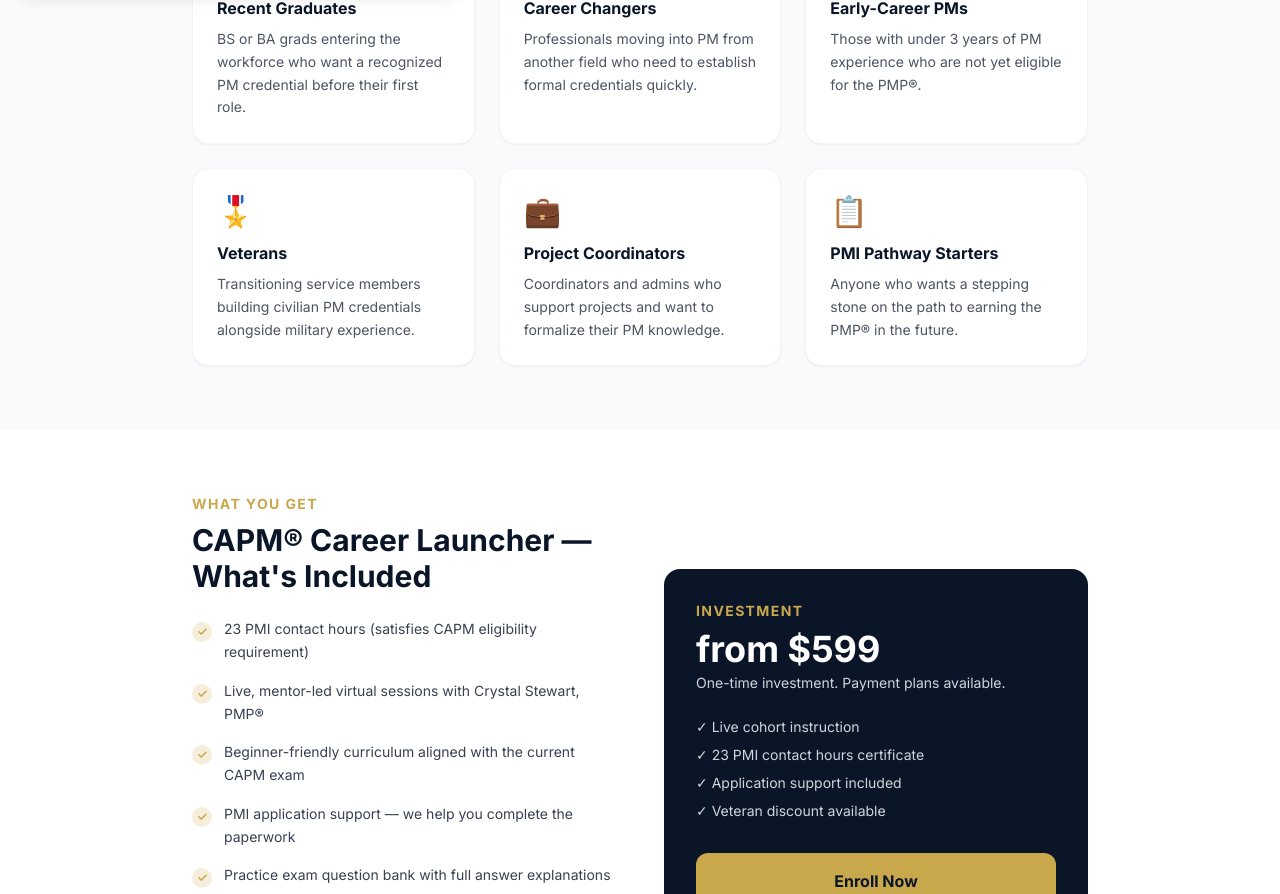
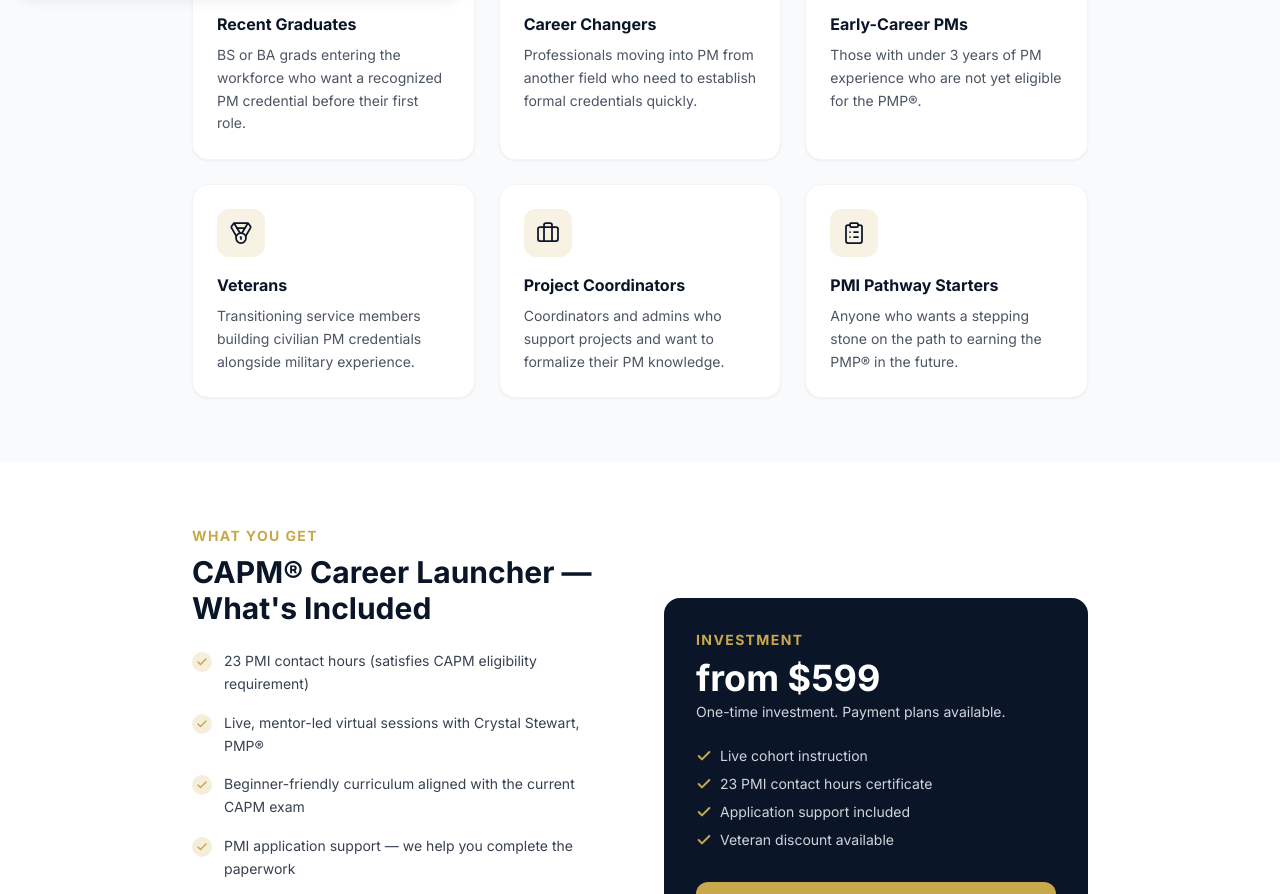
Before and after one commit to D4CGDBEMWS/wisergenerations-pmp, a Next.js app: page /capm in a window 1280 px wide. Shown: the part 793-1687 px from the top of the page. Built offline with nearby package versions, Linux system fonts and the light colour scheme; no server answers.

Commit message:
Icons sample: add lucide-react; convert /capm emoji icons to branded SVG chips + crisp checkmarks

```diff
--- a/app/capm/page.tsx
+++ b/app/capm/page.tsx
@@ -1,5 +1,6 @@
 import type { Metadata } from 'next'
 import Link from 'next/link'
+import { GraduationCap, Repeat, Rocket, Medal, Briefcase, ClipboardList, Check } from 'lucide-react'
 
 export const metadata: Metadata = {
   title: 'CAPM® Certification Prep',
@@ -46,15 +47,17 @@ export default function CAPMPage() {
           <h2 className="text-3xl font-bold text-navy mb-8 text-center">Who the CAPM® Is For</h2>
           <div className="grid gap-6 sm:grid-cols-2 lg:grid-cols-3">
             {[
-              { icon: '🎓', title: 'Recent Graduates', desc: 'BS or BA grads entering the workforce who want a recognized PM credential before their first role.' },
-              { icon: '🔄', title: 'Career Changers', desc: 'Professionals moving into PM from another field who need to establish formal credentials quickly.' },
-              { icon: '🚀', title: 'Early-Career PMs', desc: 'Those with under 3 years of PM experience who are not yet eligible for the PMP®.' },
-              { icon: '🎖️', title: 'Veterans', desc: 'Transitioning service members building civilian PM credentials alongside military experience.' },
-              { icon: '💼', title: 'Project Coordinators', desc: 'Coordinators and admins who support projects and want to formalize their PM knowledge.' },
-              { icon: '📋', title: 'PMI Pathway Starters', desc: 'Anyone who wants a stepping stone on the path to earning the PMP® in the future.' },
-            ].map(({ icon, title, desc }) => (
+              { Icon: GraduationCap, title: 'Recent Graduates', desc: 'BS or BA grads entering the workforce who want a recognized PM credential before their first role.' },
+              { Icon: Repeat, title: 'Career Changers', desc: 'Professionals moving into PM from another field who need to establish formal credentials quickly.' },
+              { Icon: Rocket, title: 'Early-Career PMs', desc: 'Those with under 3 years of PM experience who are not yet eligible for the PMP®.' },
+              { Icon: Medal, title: 'Veterans', desc: 'Transitioning service members building civilian PM credentials alongside military experience.' },
+              { Icon: Briefcase, title: 'Project Coordinators', desc: 'Coordinators and admins who support projects and want to formalize their PM knowledge.' },
+              { Icon: ClipboardList, title: 'PMI Pathway Starters', desc: 'Anyone who wants a stepping stone on the path to earning the PMP® in the future.' },
+            ].map(({ Icon, title, desc }) => (
               <div key={title} className="bg-white rounded-2xl p-6 shadow-sm border border-gray-100">
-                <div className="text-3xl mb-3">{icon}</div>
+                <div className="mb-4 inline-flex h-12 w-12 items-center justify-center rounded-xl bg-gold/15 text-navy">
+                  <Icon className="h-6 w-6" strokeWidth={1.75} />
+                </div>
                 <h3 className="font-bold text-navy mb-2">{title}</h3>
                 <p className="text-gray-600 text-sm leading-relaxed">{desc}</p>
               </div>
@@ -82,7 +85,9 @@ export default function CAPMPage() {
                 'Certificate of completion from Wiser Generations Int\'l',
               ].map((item) => (
                 <li key={item} className="flex items-start gap-3">
-                  <span className="mt-1 flex-shrink-0 w-5 h-5 rounded-full bg-gold/20 text-gold flex items-center justify-center text-xs font-bold">✓</span>
+                  <span className="mt-0.5 flex-shrink-0 w-5 h-5 rounded-full bg-gold/20 text-gold flex items-center justify-center">
+                    <Check className="h-3 w-3" strokeWidth={3} />
+                  </span>
                   <span className="text-gray-700 text-sm leading-relaxed">{item}</span>
                 </li>
               ))}
@@ -93,10 +98,17 @@ export default function CAPMPage() {
             <p className="text-4xl font-bold mb-1">from $599</p>
             <p className="text-gray-300 text-sm mb-6">One-time investment. Payment plans available.</p>
             <ul className="space-y-2 mb-8 text-sm text-gray-300">
-              <li>✓ Live cohort instruction</li>
-              <li>✓ 23 PMI contact hours certificate</li>
-              <li>✓ Application support included</li>
-              <li>✓ Veteran discount available</li>
+              {[
+                'Live cohort instruction',
+                '23 PMI contact hours certificate',
+                'Application support included',
+                'Veteran discount available',
+              ].map((item) => (
+                <li key={item} className="flex items-center gap-2">
+                  <Check className="h-4 w-4 flex-shrink-0 text-gold" strokeWidth={3} />
+                  {item}
+                </li>
+              ))}
             </ul>
             <Link
               href="/checkout"
--- a/package.json
+++ b/package.json
@@ -15,6 +15,7 @@
     "@upstash/redis": "^1.37.0",
     "clsx": "^2.1.0",
     "gray-matter": "^4.0.3",
+    "lucide-react": "^0.460.0",
     "next": "^16.2.2",
     "react": "^19.2.4",
     "react-dom": "^19.2.4",
```
